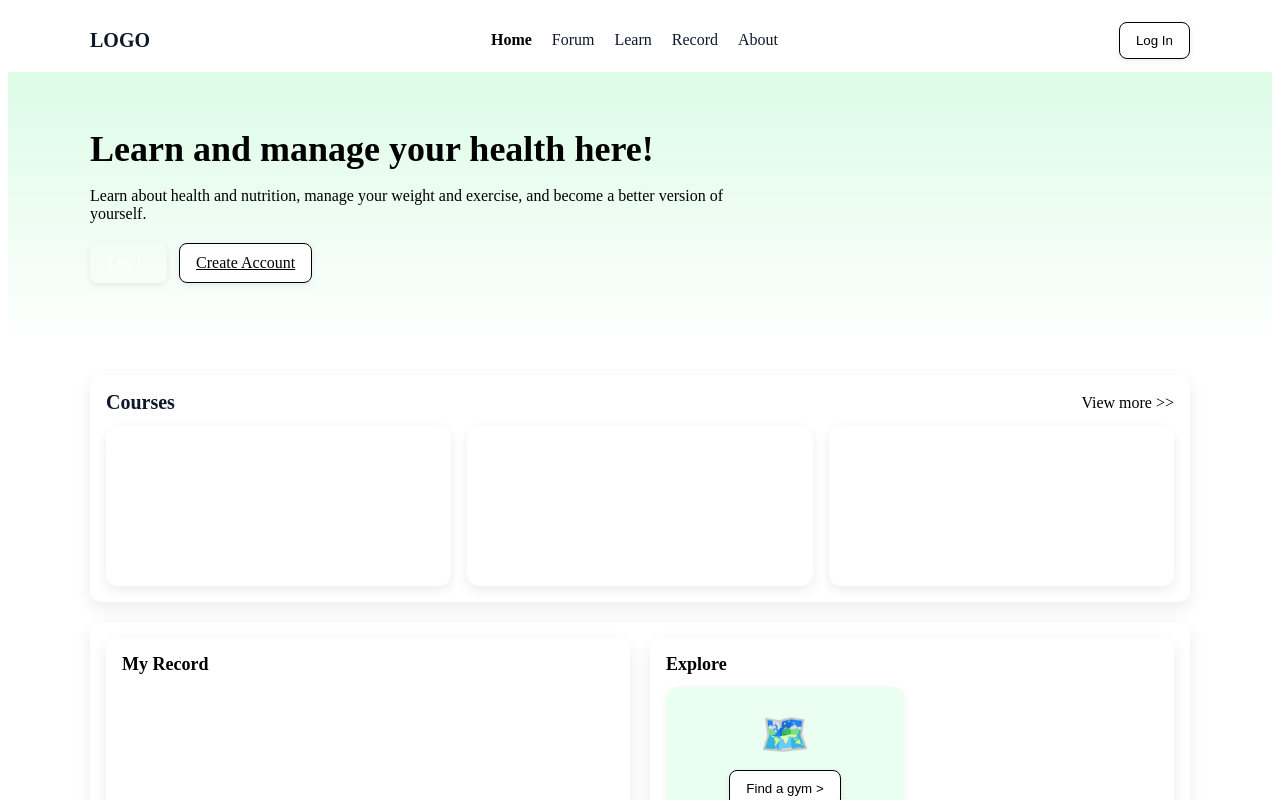
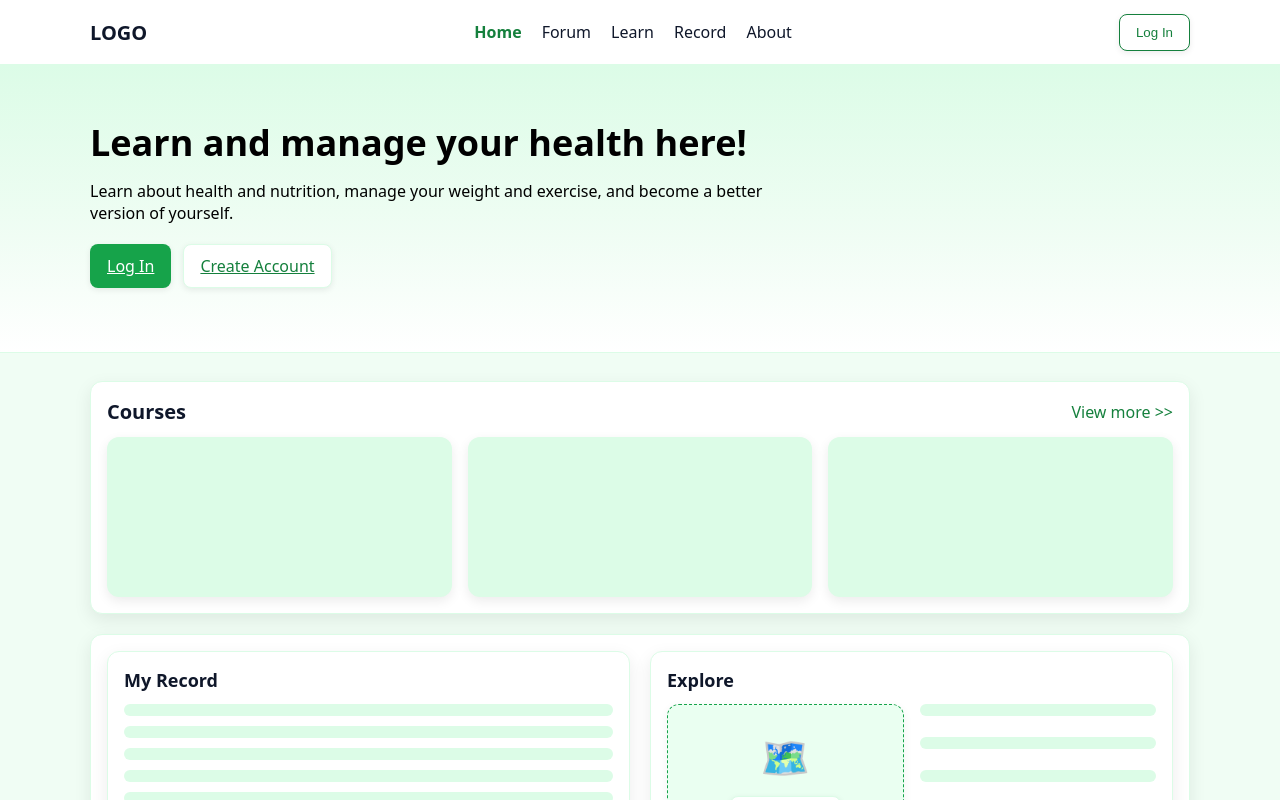
Before and after one commit to AidenJam553/Fit5032-assignment-healthyandfitnessWebsite, a Vue app: page / in a window 1280 px wide. Shown: the top 800 px of the page. Built offline with nearby package versions, Linux system fonts and the light colour scheme.

Commit message:
Made some modifications to the colors and designs

```diff
--- a/src/main.js
+++ b/src/main.js
@@ -1,5 +1,6 @@
 import { createApp } from 'vue'
 import App from './App.vue'
 import router from './router'
+import './styles/theme.css'
 
 createApp(App).use(router).mount('#app')
--- a/src/pages/AdminHome.vue
+++ b/src/pages/AdminHome.vue
@@ -8,7 +8,7 @@
       <div class="container admin__bar-inner">
         <div class="logo">LOGO</div>
         <div class="admin__actions">
-          <button class="btn btn--ghost">Log out</button>
+          <button class="btn btn--outline">Log out</button>
           <div class="chip">
             <span class="chip__avatar">A</span>
             <span>Admin</span>
@@ -89,21 +89,21 @@
 }
 .container { max-width: 1200px; margin: 0 auto; padding: 0 16px; }
 
-.admin__bar { background: white; border-bottom: 1px solid var(--border); }
+.admin__bar { background: #fff; border-bottom: 1px solid var(--gray-200); position: sticky; top: 0; z-index: 10; backdrop-filter: blur(6px); }
 .admin__bar-inner { height: 64px; display: flex; align-items: center; justify-content: space-between; }
-.logo { font-weight: 800; color: var(--green-700); }
+.logo { font-weight: 800; color: var(--green-800); }
 .admin__actions { display: flex; align-items: center; gap: 12px; }
 
-.btn { border: 1px solid var(--green-600); background: white; color: var(--green-700); padding: 8px 12px; border-radius: 8px; }
-.btn:hover { background: var(--green-50); }
-.chip { display: inline-flex; align-items: center; gap: 8px; background: var(--green-50); color: var(--green-700); border: 1px solid var(--green-600); padding: 6px 10px; border-radius: 999px; }
+.btn { border: 1px solid var(--green-700); background: #fff; color: var(--green-800); padding: 8px 12px; border-radius: 8px; box-shadow: var(--shadow-sm); }
+.btn:hover { background: var(--green-50); box-shadow: var(--shadow-md); }
+.chip { display: inline-flex; align-items: center; gap: 8px; background: var(--green-50); color: var(--green-800); border: 1px solid var(--green-200); padding: 6px 10px; border-radius: 999px; box-shadow: var(--shadow-sm); }
 .chip__avatar { width: 22px; height: 22px; border-radius: 50%; background: var(--green-600); color: white; display: grid; place-content: center; font-weight: 700; }
 
 .admin__content { padding: 24px 0 40px; }
 .greeting { margin: 0 0 16px 0; }
 
 .grid { display: grid; grid-template-columns: 1.1fr 1fr 1fr; gap: 18px; }
-.panel { background: white; border: 1px solid var(--border); border-radius: 12px; padding: 16px; }
+.panel { background: #fff; border: 1px solid var(--green-100); border-radius: 12px; padding: 16px; box-shadow: var(--shadow-md); }
 .panel h3 { margin: 0 0 10px 0; }
 .panel--menu ul { margin: 0; padding-left: 20px; color: var(--muted); }
 .panel--menu a { color: var(--green-700); text-decoration: none; }
--- a/src/pages/AuthLogin.vue
+++ b/src/pages/AuthLogin.vue
@@ -88,11 +88,11 @@ onMounted(() => { loadGisAndRender() })
   --green-50: #f0fdf4;
   --border: #e2e8f0;
 }
-.auth { min-height: 100vh; display: grid; place-content: center; background: linear-gradient(180deg, var(--green-50), #fff 80%); padding: 20px; }
-.card { background: white; border: 1px solid var(--border); border-radius: 12px; padding: 20px; width: 340px; }
+.auth { min-height: 100vh; display: grid; place-content: center; padding: 20px; }
+.card { background: #fff; border: 1px solid var(--green-100); border-radius: 12px; padding: 20px; width: 360px; box-shadow: var(--shadow-lg); }
 .form { display: grid; gap: 10px; margin-bottom: 10px; }
 label { color: #334155; font-size: 14px; }
-input { border: 1px solid var(--border); border-radius: 8px; padding: 10px; }
+input { border: 1px solid var(--gray-200); border-radius: 8px; padding: 10px; }
 .btn { border: 1px solid var(--green-600); border-radius: 8px; padding: 10px 14px; cursor: pointer; }
 .btn--primary { background: var(--green-600); color: #fff; }
 .btn--ghost { margin-top: 8px; background: #fff; color: var(--green-700); }
--- a/src/pages/AuthRegister.vue
+++ b/src/pages/AuthRegister.vue
@@ -103,11 +103,11 @@ onMounted(() => { loadGisAndRender() })
   --green-50: #f0fdf4;
   --border: #e2e8f0;
 }
-.auth { min-height: 100vh; display: grid; place-content: center; background: linear-gradient(180deg, var(--green-50), #fff 80%); padding: 20px; }
-.card { background: white; border: 1px solid var(--border); border-radius: 12px; padding: 20px; width: 340px; }
+.auth { min-height: 100vh; display: grid; place-content: center; padding: 20px; }
+.card { background: #fff; border: 1px solid var(--green-100); border-radius: 12px; padding: 20px; width: 360px; box-shadow: var(--shadow-lg); }
 .form { display: grid; gap: 10px; margin-bottom: 10px; }
 label { color: #334155; font-size: 14px; }
-input { border: 1px solid var(--border); border-radius: 8px; padding: 10px; }
+input { border: 1px solid var(--gray-200); border-radius: 8px; padding: 10px; }
 .btn { border: 1px solid var(--green-600); border-radius: 8px; padding: 10px 14px; cursor: pointer; }
 .btn--primary { background: var(--green-600); color: #fff; }
 .btn--ghost { margin-top: 8px; background: #fff; color: var(--green-700); }
--- /dev/null
+++ b/src/styles/theme.css
@@ -0,0 +1,69 @@
+/* Global design system: colors, typography, components */
+
+:root {
+  --green-900: #0f3d23;
+  --green-800: #11633a;
+  --green-700: #15803d;
+  --green-600: #16a34a;
+  --green-500: #22c55e;
+  --green-200: #bbf7d0;
+  --green-100: #dcfce7;
+  --green-50:  #f0fdf4;
+
+  --gray-900: #0f172a;
+  --gray-700: #334155;
+  --gray-500: #64748b;
+  --gray-300: #cbd5e1;
+  --gray-200: #e2e8f0;
+  --gray-100: #f1f5f9;
+
+  --radius-md: 12px;
+  --radius-sm: 8px;
+
+  --shadow-sm: 0 2px 6px rgba(0,0,0,.08);
+  --shadow-md: 0 6px 18px rgba(0,0,0,.08);
+  --shadow-lg: 0 12px 30px rgba(0,0,0,.12);
+}
+
+html, body {
+  height: 100%;
+}
+
+body {
+  margin: 0;
+  color: #0b1220;
+  background: radial-gradient(1200px 600px at 10% -10%, var(--green-50), #fff 40%),
+              linear-gradient(180deg, #ffffff 0%, #ffffff 100%);
+  -webkit-font-smoothing: antialiased;
+  -moz-osx-font-smoothing: grayscale;
+  font-family: ui-sans-serif, system-ui, -apple-system, Segoe UI, Roboto, Helvetica, Arial, "Apple Color Emoji", "Segoe UI Emoji";
+}
+
+/* primitives */
+.container { max-width: 1160px; margin: 0 auto; padding: 0 16px; }
+
+/* buttons */
+.btn {
+  display: inline-flex; align-items: center; justify-content: center;
+  gap: 8px; border-radius: var(--radius-sm);
+  border: 1px solid transparent;
+  padding: 10px 16px; cursor: pointer;
+  transition: background .15s ease, color .15s ease, border-color .15s ease, box-shadow .15s ease;
+  box-shadow: var(--shadow-sm);
+}
+.btn--primary { background: var(--green-700); color: #fff; }
+.btn--primary:hover { background: #0f8a43; box-shadow: var(--shadow-md); }
+.btn--outline { background:#fff; color: var(--green-700); border-color: var(--green-700); }
+.btn--outline:hover { background: var(--green-50); }
+.btn--ghost { background: #fff; color: var(--green-800); border-color: var(--green-100); }
+
+/* cards/panels */
+.card, .panel, .section { background: #fff; border: 1px solid var(--green-100); border-radius: var(--radius-md); box-shadow: var(--shadow-md); }
+.card { padding: 20px; }
+
+/* links */
+a { color: var(--green-800); }
+a:hover { color: var(--green-700); }
+
+/* headings */
+h1, h2, h3 { color: #0f172a; }
```
